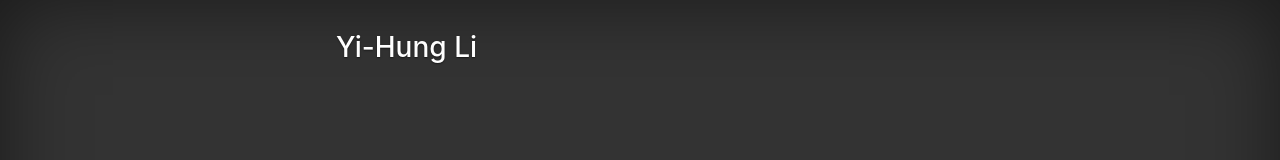
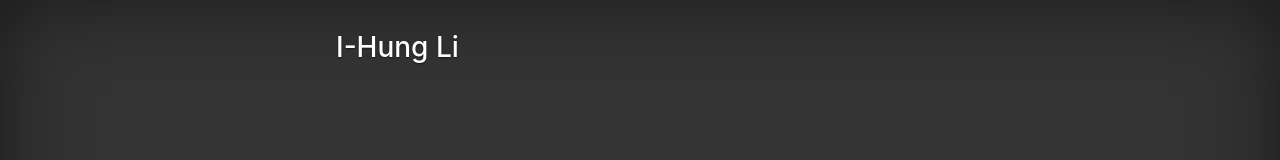
Before and after one commit to hunter199129/hunter199129.github.io, a plain HTML site: page index.html in a window 1280 px wide. Shown: the top 160 px of the page. Drawn offline with nearby package versions, Linux system fonts and the light colour scheme.

Commit message:
Change name

```diff
--- a/index.html
+++ b/index.html
@@ -24,7 +24,7 @@
             <div class="cover-container">
                 <div class="masthead clearfix">
                     <div class="inner">
-                        <h3 class="masthead-brand">Yi-Hung Li</h3>
+                        <h3 class="masthead-brand">I-Hung Li</h3>
                     </div>
                 </div>
 
```
